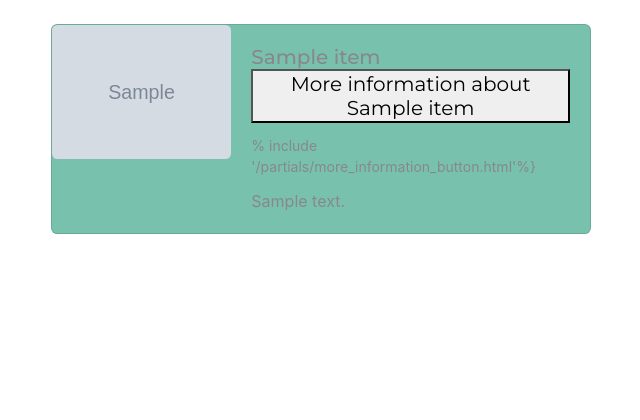
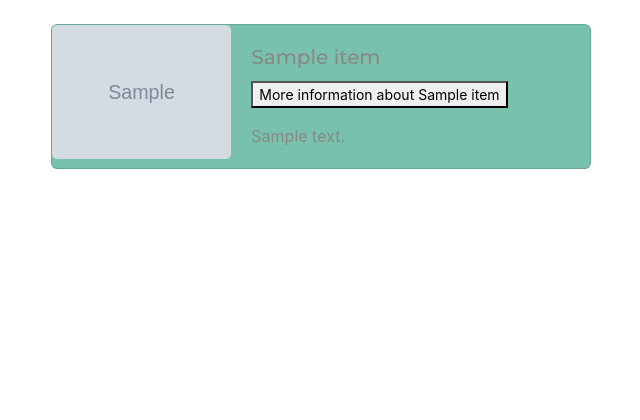
Before and after one commit to JohnminerIv/sell_stuff, a Flask app: template templates/home_page.html in a window 1280 px wide. Shown: the part 102-522 px from the top of the page, without its empty margins (34-674 px from the left). Run offline with Flask 2, Linux system fonts and the light colour scheme; the template is opened without the code that fills it: most values are stand-ins (such as "Sample title", 1, 10 or a date in 2020); grey boxes marked "Sample" are stand-in pictures; some libraries are stand-ins or nearby versions.

Commit message:
adding more information options

```diff
--- a/templates/home_page.html
+++ b/templates/home_page.html
@@ -15,8 +15,8 @@ Home page
     </div>
     <div class="col-md-8">
       <div class="card-body">
-        <h5 class="card-title">{{item.name}}{% include '/partials/more_information_button.html'%}</h5>
-        <small><p class="card-title">% include '/partials/more_information_button.html'%}</p></small>
+        <h5 class="card-title">{{item.name}}</h5>
+        <small><p class="card-title">{% include '/partials/more_information_button.html'%}</p></small>
         <p class="card-text">{{item.description}}</p>
       </div>
     </div>
```
